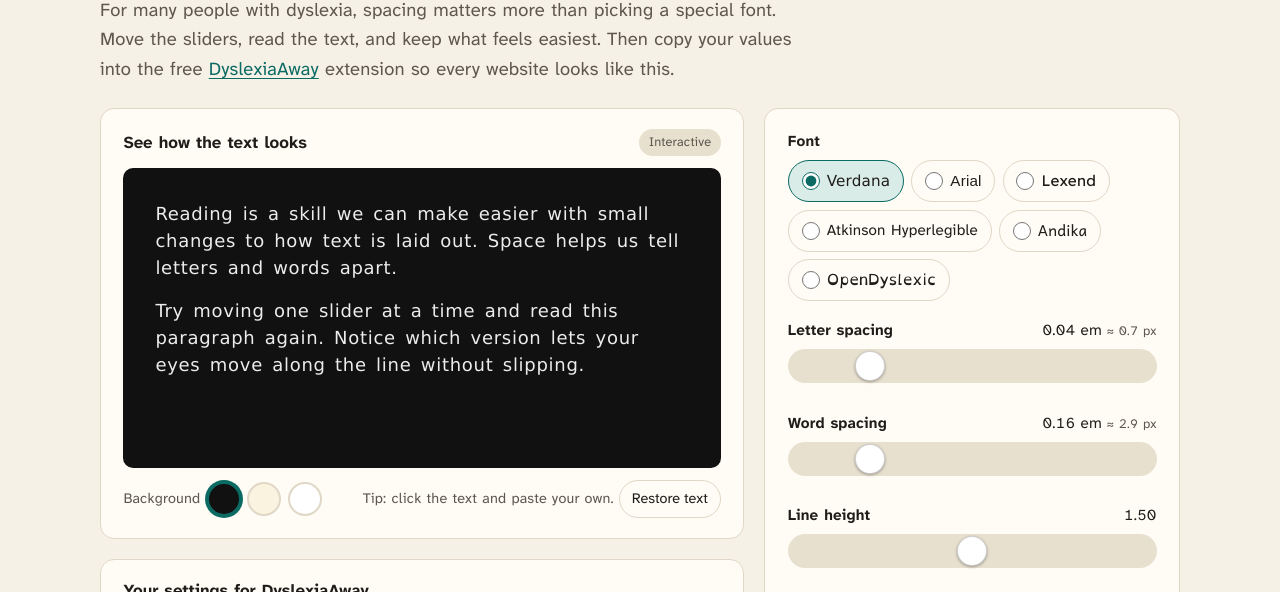
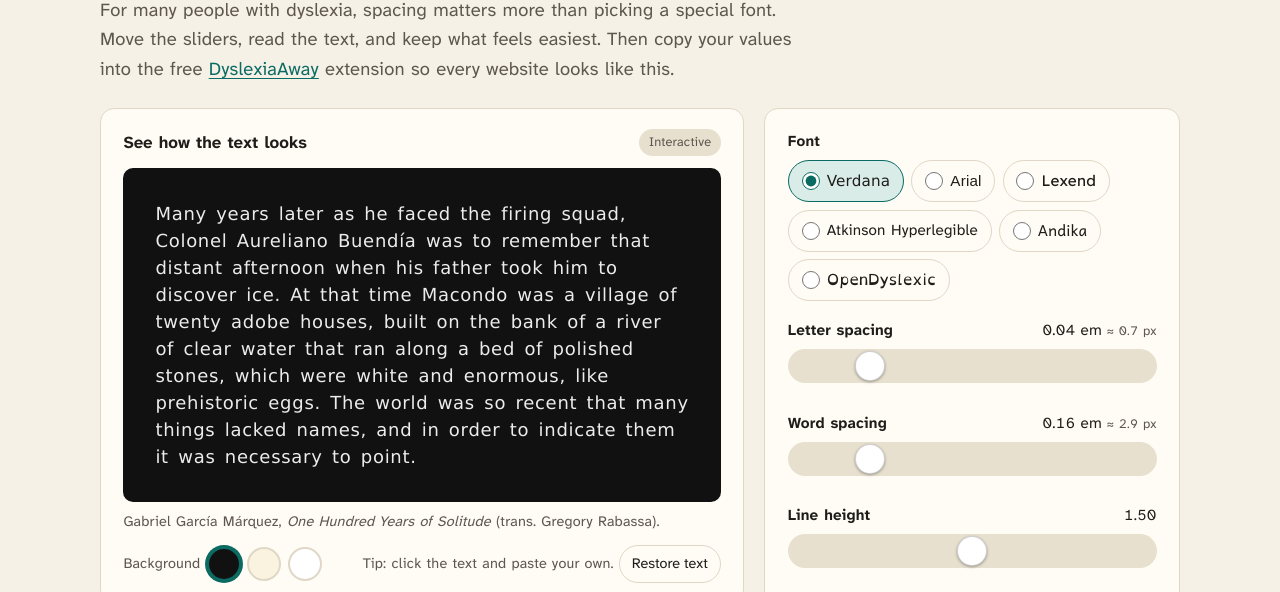
Before and after one commit to nifalconi/dyslexia-reading-lab, a plain HTML site: page index.html in a window 1280 px wide. Shown: the part 192-784 px from the top of the page. Drawn offline with Linux system fonts and the light colour scheme.

Commit message:
Use the opening of One Hundred Years of Solitude as the sample text

```diff
--- a/assets/playground.js
+++ b/assets/playground.js
@@ -3,8 +3,8 @@
 (function () {
   'use strict';
   var SAMPLE = {
-    en: '<p>Reading is a skill we can make easier with small changes to how text is laid out. Space helps us tell letters and words apart.</p><p>Try moving one slider at a time and read this paragraph again. Notice which version lets your eyes move along the line without slipping.</p>',
-    es: '<p>La lectura es una habilidad que podemos facilitar con pequeños cambios en el diseño del texto. El espacio ayuda a distinguir mejor las letras y palabras.</p><p>Prueba a mover un control a la vez y vuelve a leer este párrafo. Fíjate en qué versión tus ojos avanzan por la línea sin perderse.</p>'
+    en: '<p>Many years later as he faced the firing squad, Colonel Aureliano Buendía was to remember that distant afternoon when his father took him to discover ice. At that time Macondo was a village of twenty adobe houses, built on the bank of a river of clear water that ran along a bed of polished stones, which were white and enormous, like prehistoric eggs. The world was so recent that many things lacked names, and in order to indicate them it was necessary to point.</p>',
+    es: '<p>Muchos años después, frente al pelotón de fusilamiento, el coronel Aureliano Buendía había de recordar aquella tarde remota en que su padre lo llevó a conocer el hielo. Macondo era entonces una aldea de veinte casas de barro y cañabrava construidas a la orilla de un río de aguas diáfanas que se precipitaban por un lecho de piedras pulidas, blancas y enormes como huevos prehistóricos. El mundo era tan reciente, que muchas cosas carecían de nombre, y para mencionarlas había que señalarlas con el dedo.</p>'
   };
 
   document.addEventListener('DOMContentLoaded', function () {
--- a/index.html
+++ b/index.html
@@ -34,6 +34,10 @@
         <span class="badge"><span data-lang="en">Interactive</span><span data-lang="es">Interactivo</span></span>
       </div>
       <div class="stage" id="stage" data-bg="dark" contenteditable="true" spellcheck="false" aria-label="Sample text (editable)"></div>
+      <p class="small muted" style="margin:.5rem 0 0">
+        <span data-lang="en">Gabriel García Márquez, <cite>One Hundred Years of Solitude</cite> (trans. Gregory Rabassa).</span>
+        <span data-lang="es">Gabriel García Márquez, <cite>Cien años de soledad</cite>.</span>
+      </p>
       <div class="stage-tools">
         <div class="swatches" role="group" aria-label="Background">
           <span class="small muted"><span data-lang="en">Background</span><span data-lang="es">Fondo</span></span>
```
